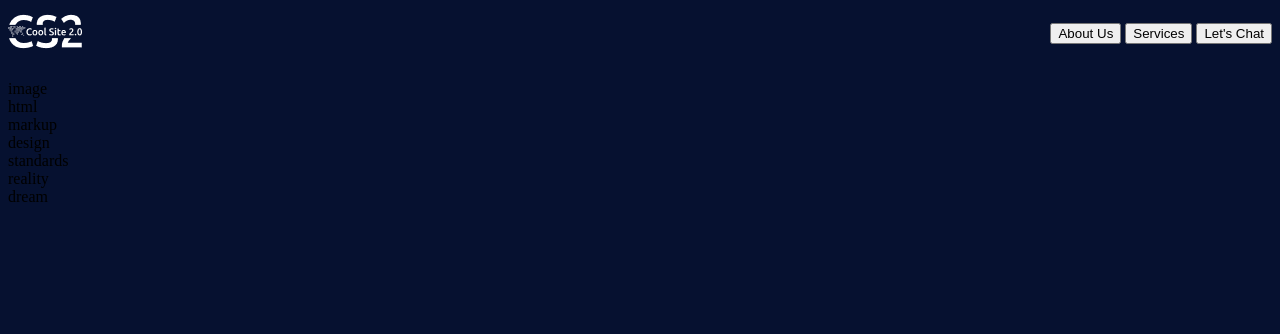
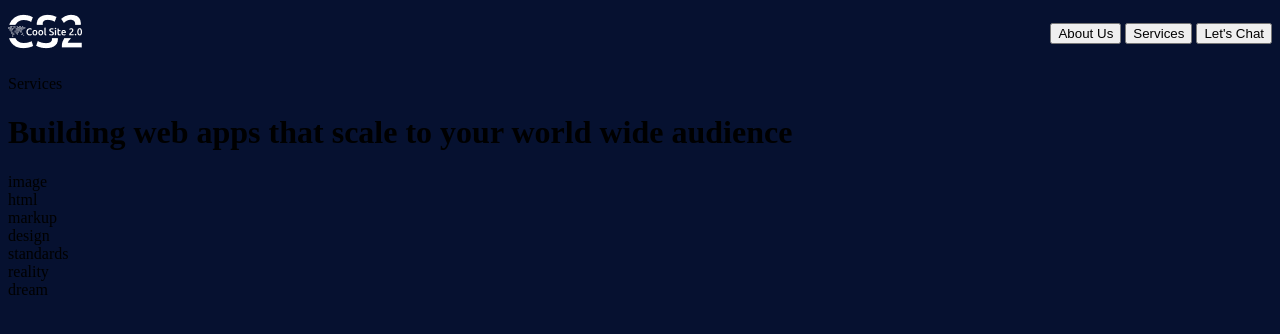
Before and after one commit to ewaaaaannnn/Lab1CoolSite, a plain HTML site: page index.html in a window 1280 px wide. Drawn offline with Linux system fonts and the light colour scheme.

Commit message:
Commit 1

```diff
--- a/index.html
+++ b/index.html
@@ -20,7 +20,8 @@
   </header>
   <main>
     <div>
-      <h1></h1>
+      <p>Services</p>
+      <h1>Building web apps that scale to your world wide audience</h1>
     </div>
     <div>image</div>
   </main>
```
